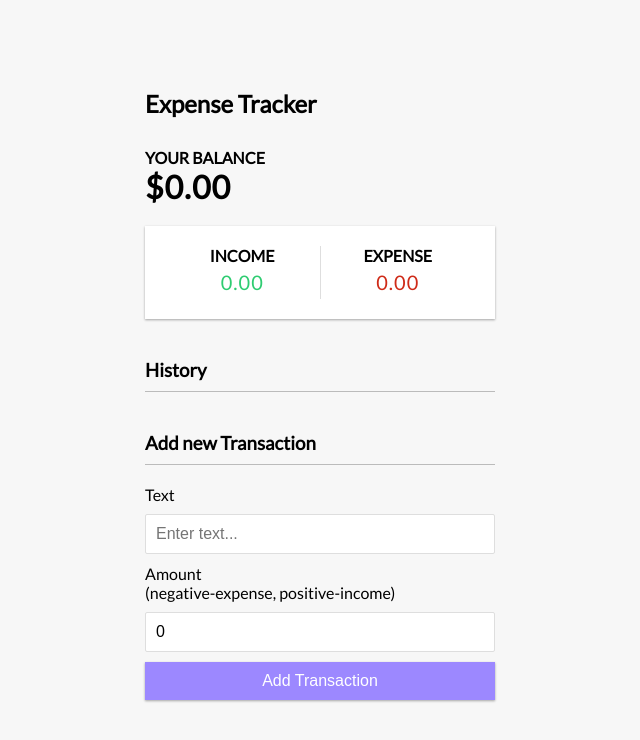
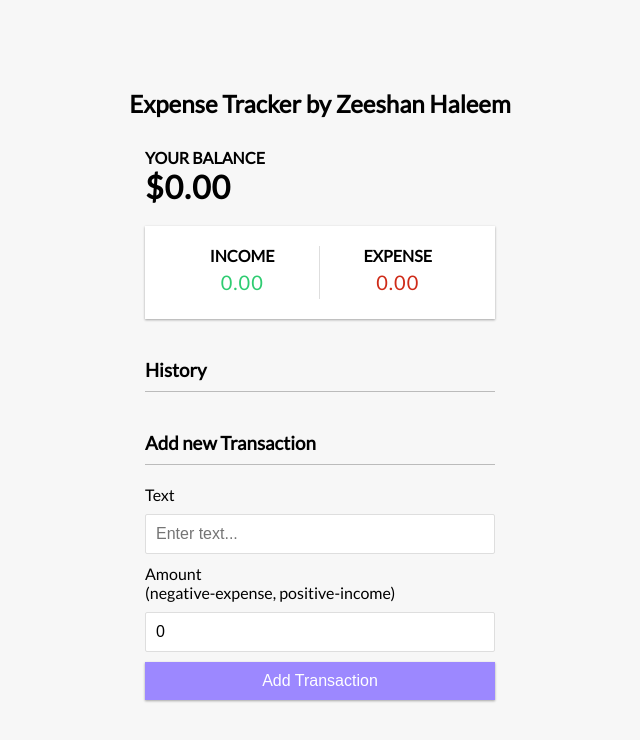
Before and after one commit to zeeshanhaleem/ExpenseTracker, a React (Create React App) app: page / in a window 1280 px wide. Shown: the top 740 px of the page, without its empty margins (320-960 px from the left). Built offline with nearby package versions, Linux system fonts and the light colour scheme.

Commit message:
Update header

```diff
--- a/package.json
+++ b/package.json
@@ -9,7 +9,8 @@
     "react": "^17.0.1",
     "react-dom": "^17.0.1",
     "react-scripts": "4.0.1",
-    "web-vitals": "^0.2.4"
+    "web-vitals": "^0.2.4",
+    "yarn": "^1.22.10"
   },
   "scripts": {
     "start": "react-scripts start",
--- a/src/components/Header.js
+++ b/src/components/Header.js
@@ -3,7 +3,7 @@
 export const Header = () => {
     return (
         <h2>
-         Expense Tracker
+         Expense Tracker by Zeeshan Haleem
         </h2>
     )
 }
```
Also changed, not shown: 2 other files (tests, documents, lock files or other folders).
